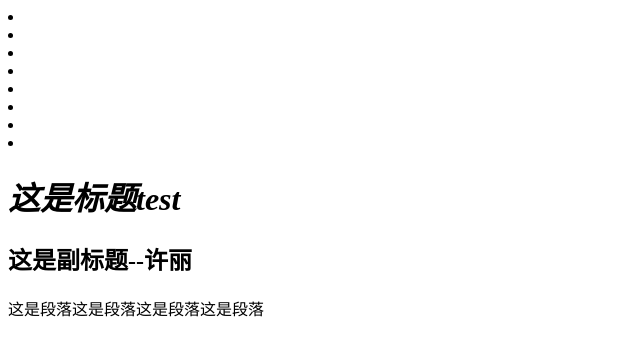
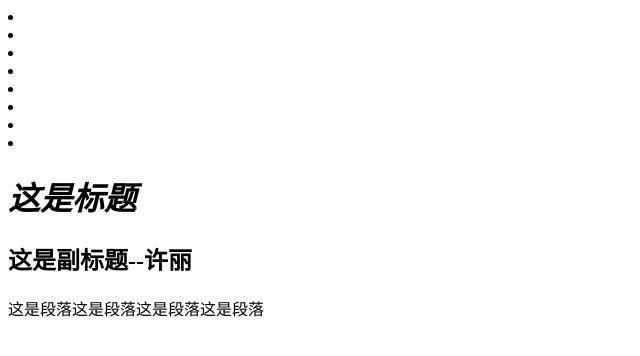
Before and after one commit to whut2016/whut2016.github.io, a plain HTML site: page index.html in a window 1280 px wide. Shown: the full height of the page, 0-640 px from the left. Drawn offline with Linux system fonts and the light colour scheme.

Commit message:
Update index.html

```diff
--- a/index.html
+++ b/index.html
@@ -15,7 +15,7 @@
 	<li></li>
 	<li></li>
 </ui>
-<h1><em>这是标题test</em></h1>
+<h1><em><strong>这是标题</strong></em></h1>
 <h2>这是副标题--许丽</h2>
 <p>这是段落这是段落这是段落这是段落</p>
 
```
